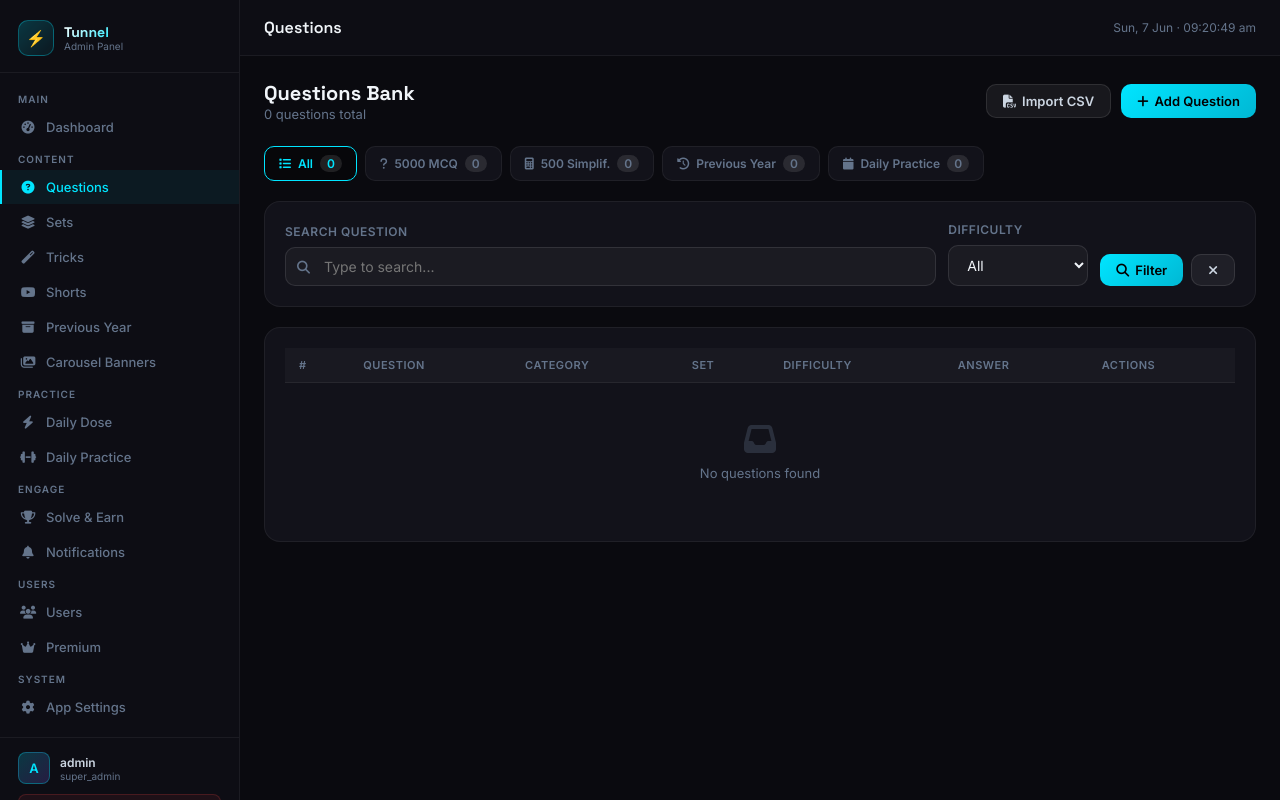
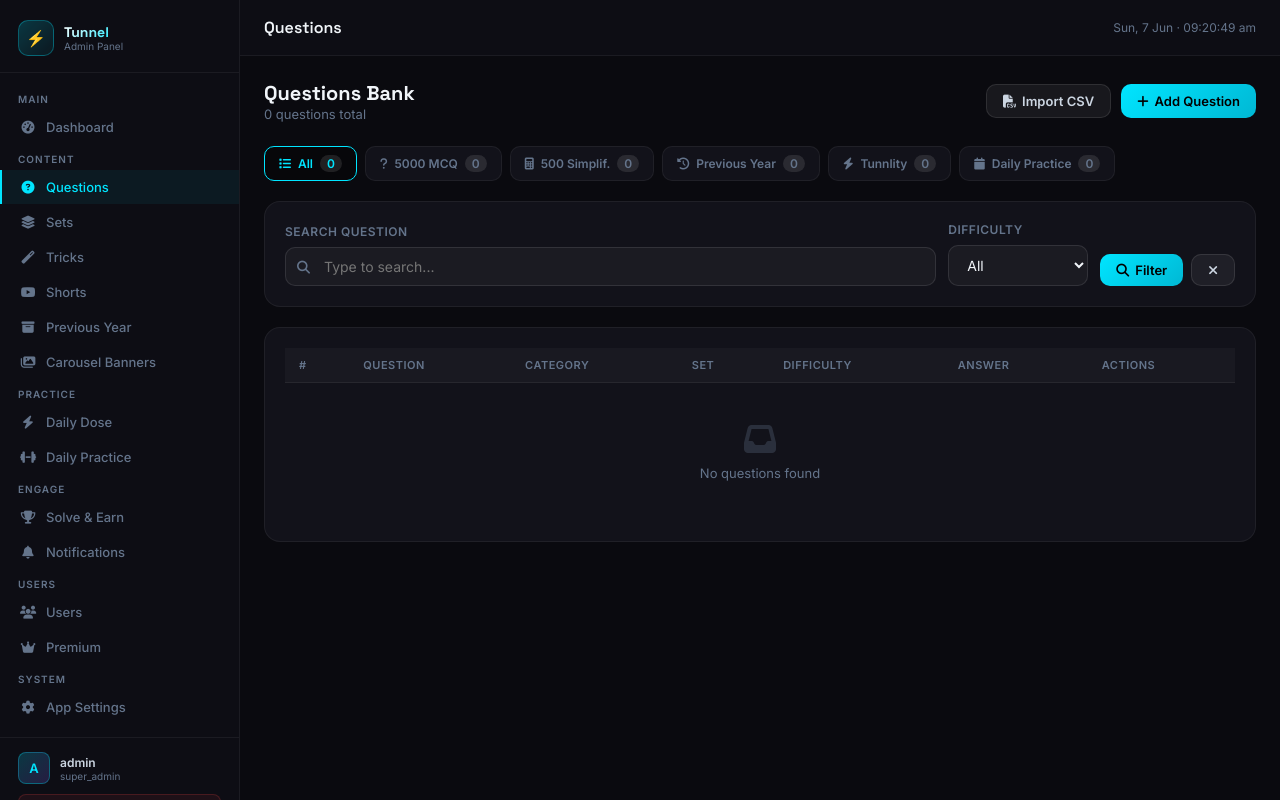
Before and after one commit to kiroaiwebdev-oss/tunnl, a PHP site: page /questions/index.php in a window 1280 px wide. Run offline with PHP 8.4, Linux system fonts and the light colour scheme; a user stored in the database is signed in; data that the repository does not hold is empty.

Commit message:
Add Tunnlity tab to admin Questions bank (shows count + filter)
Co-authored-by: kiroaiwebdev-oss <291222478+kiroaiwebdev-oss@users.noreply.github.com>

```diff
--- a/admin/questions/index.php
+++ b/admin/questions/index.php
@@ -81,6 +81,7 @@
     'mcq'            => ['label'=>'5000 MCQ',       'icon'=>'fas fa-question',    'color'=>'var(--cyan)'],
     'simplification' => ['label'=>'500 Simplif.',   'icon'=>'fas fa-calculator',  'color'=>'var(--success)'],
     'previous_year'  => ['label'=>'Previous Year',  'icon'=>'fas fa-history',     'color'=>'var(--warning)'],
+    'tunnlity'       => ['label'=>'Tunnlity',       'icon'=>'fas fa-bolt',        'color'=>'var(--cyan)'],
     'daily_practice' => ['label'=>'Daily Practice', 'icon'=>'fas fa-calendar',    'color'=>'var(--purple)'],
   ];
   foreach ($cats as $key => $cat):
@@ -169,6 +170,7 @@
               'mcq'            => 'badge-cyan',
               'simplification' => 'badge-success',
               'previous_year'  => 'badge-warning',
+              'tunnlity'       => 'badge-cyan',
               'daily_practice' => 'badge-purple',
             ];
             ?>
```
